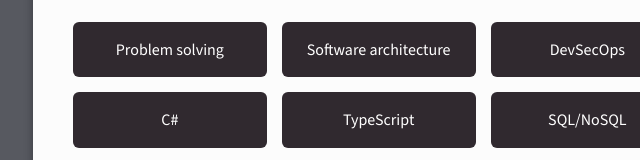
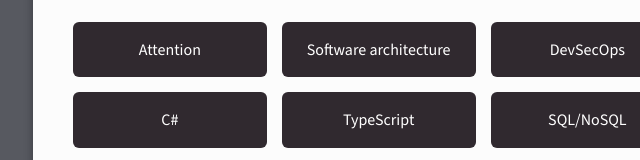
Before and after one commit to BalassaMarton/BalassaMarton.github.io, a website: page index.html in a window 1280 px wide. Shown: the part 375-535 px from the top of the page, 157-797 px from the left. Drawn offline with nearby package versions, Linux system fonts and the light colour scheme.

Commit message:
Update skills

```diff
--- a/index.html
+++ b/index.html
@@ -40,7 +40,7 @@
         <section class="section">
             <h2 class="section-title">Skills</h2>
             <div class="skills-grid">
-                <div class="skill-item">Problem solving</div>
+                <div class="skill-item">Attention</div>
                 <div class="skill-item">Software architecture</div>
                 <div class="skill-item">DevSecOps</div>
                 <div class="skill-item">Agile development</div>
```
